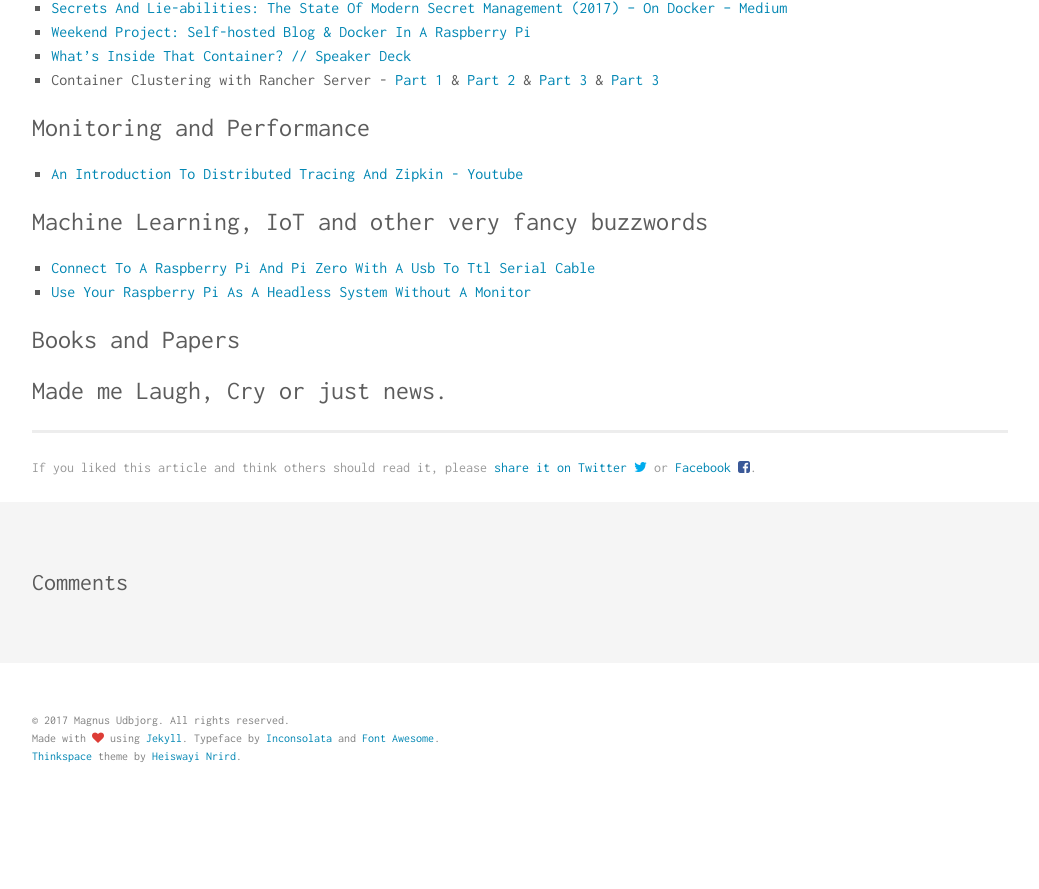
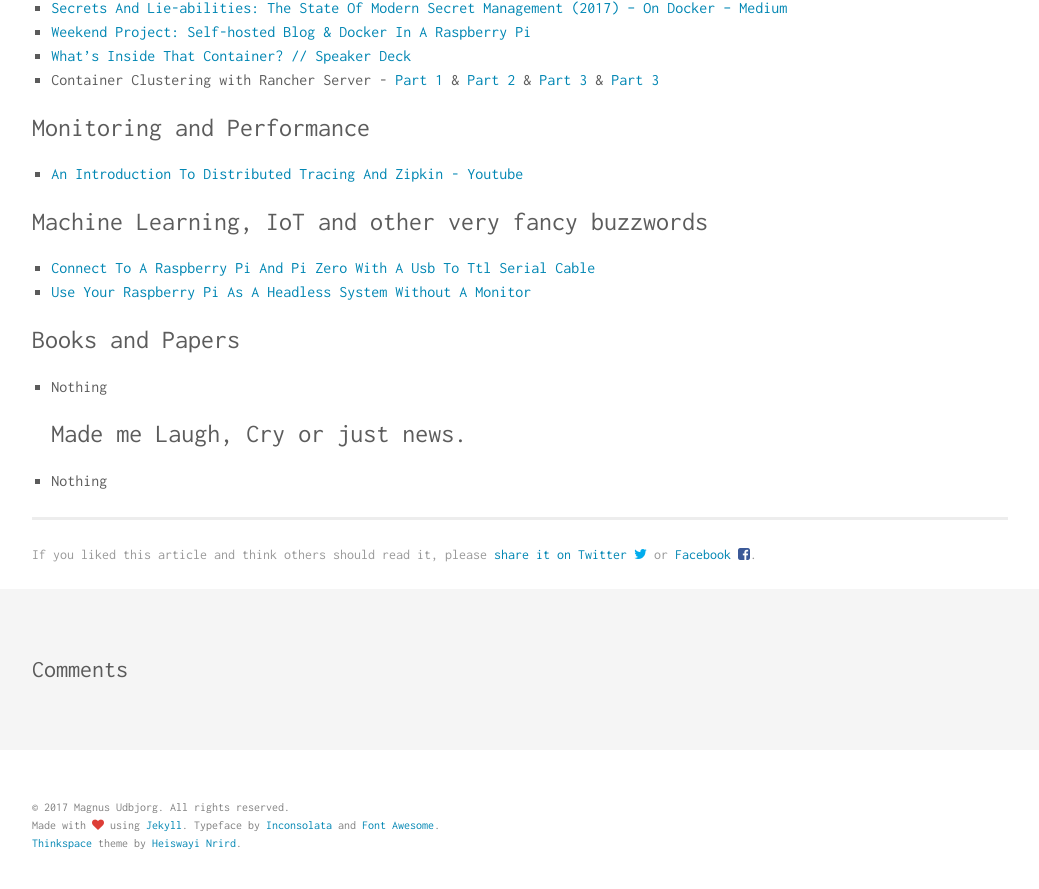
Before and after one commit to magudb/magudb.github.io, a Jekyll site: the page built from _posts/2017-02-13-Software is a great combination between artistry and engineering.md, in a window 1280 px wide and 900 px high, scrolled down 2952 px. Shown: the top 889 px of the window, without its empty margins (120-1159 px from the left). Built offline with Jekyll 4.4.1, drawn with Linux system fonts in a browser that asks for light colours; comment, search, counter and statistics services are not loaded; before the commit the page ends 3765 px from its top, so only the background shows below that.

Commit message:
New post: Software is a great combination between artistry and engineering.

```diff
--- a/_posts/2017-02-13-Software is a great combination between artistry and engineering.md
+++ b/_posts/2017-02-13-Software is a great combination between artistry and engineering.md
@@ -119,5 +119,6 @@ keywords: "Links, extravaganza, Tech, IT, Microservices, NodeJs, C#, Javascript,
 * [Use Your Raspberry Pi As A Headless System Without A Monitor](https://www.thepolyglotdeveloper.com/2016/02/use-your-raspberry-pi-as-a-headless-system-without-a-monitor/){:target="_blank"}
 
 ## Books and Papers<a name="books"></a> ##
-
+ * Nothing
 ## Made me Laugh, Cry or just news. <a name="news"></a> ##
+ * Nothing
```
